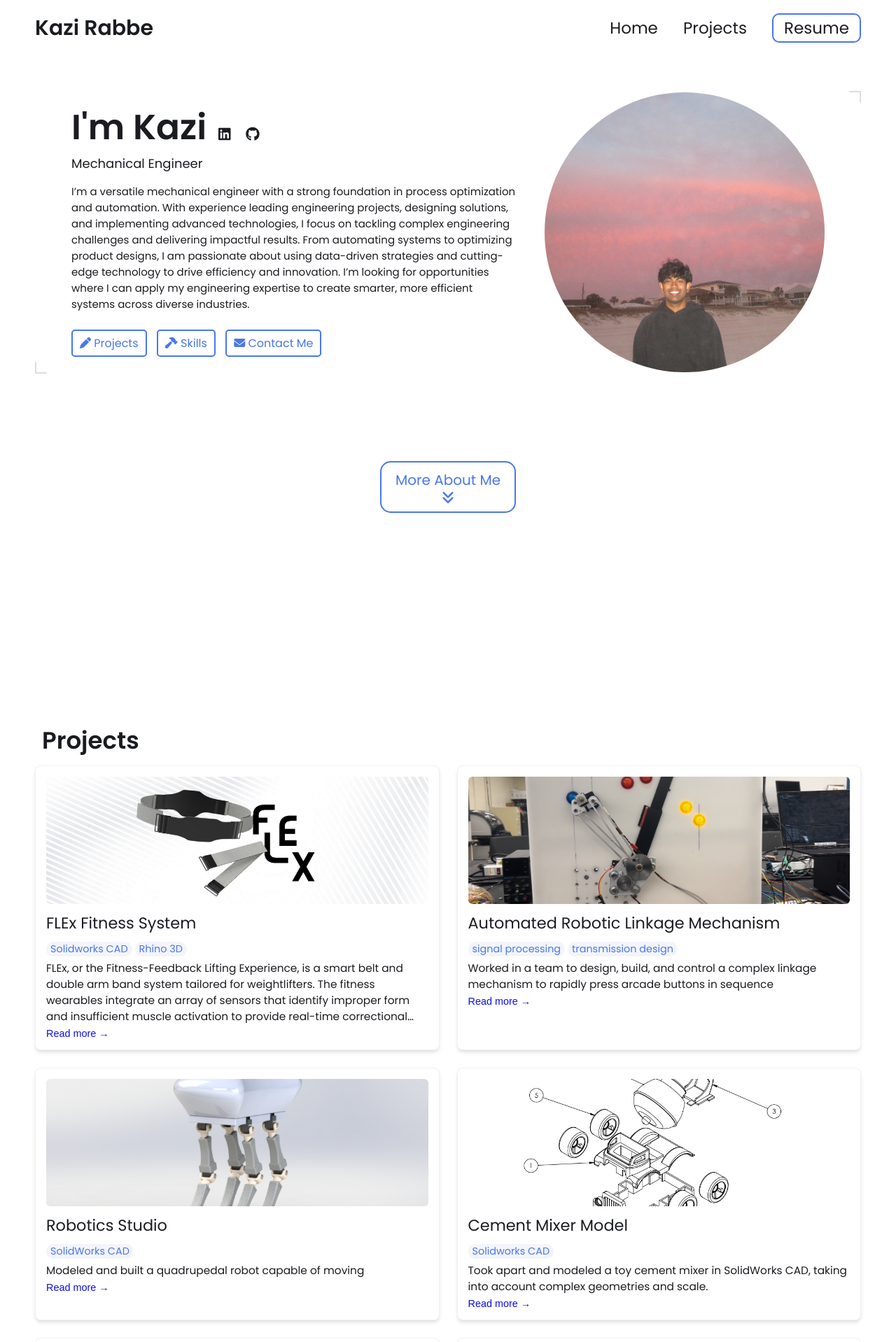
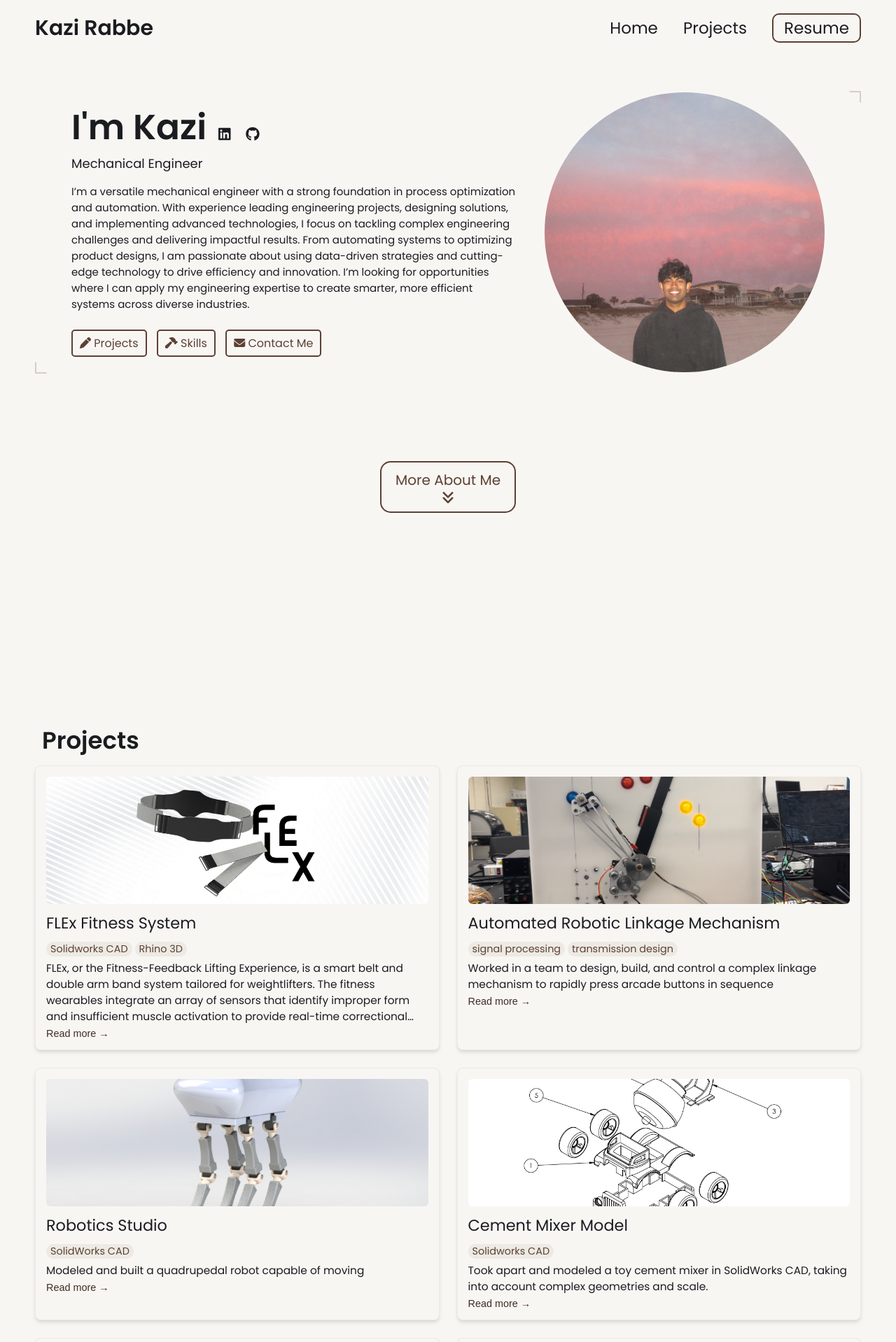
Before and after one commit to kazi-rabbe/kazi-rabbe.github.io, a Jekyll site: the page built from index.html, in a window 1280 px wide. Shown: the top 1918 px of the page at 70% size. Built offline with Jekyll 4.4.1, drawn with Linux system fonts in a browser that asks for light colours.

Commit message:
Update _config.yml

```diff
--- a/_config.yml
+++ b/_config.yml
@@ -85,11 +85,11 @@ formspree-key:   xgvogebv
 # Active theme (Updatethis to switch themes). Make sure to keep the indentation the samne.
 colors: # basic
   text: "#1a1c20"
-  border: "#ddd"
-  link: "#4a76ee"
-  highlight: "#0c0cf2"
-  background: "#ffffff"
-  light_background: "#f3f5fb"
+  border: "#d4cfc7"
+  link: "#5c4033"  # Dark brown
+  highlight: "#3e2c23"  # Richer dark brown for emphasis
+  background: "#f8f6f3"  # Off-white
+  light_background: "#edeae4"  # Soft warm neutral
 
 # A few examples.
 basic theme:
```
